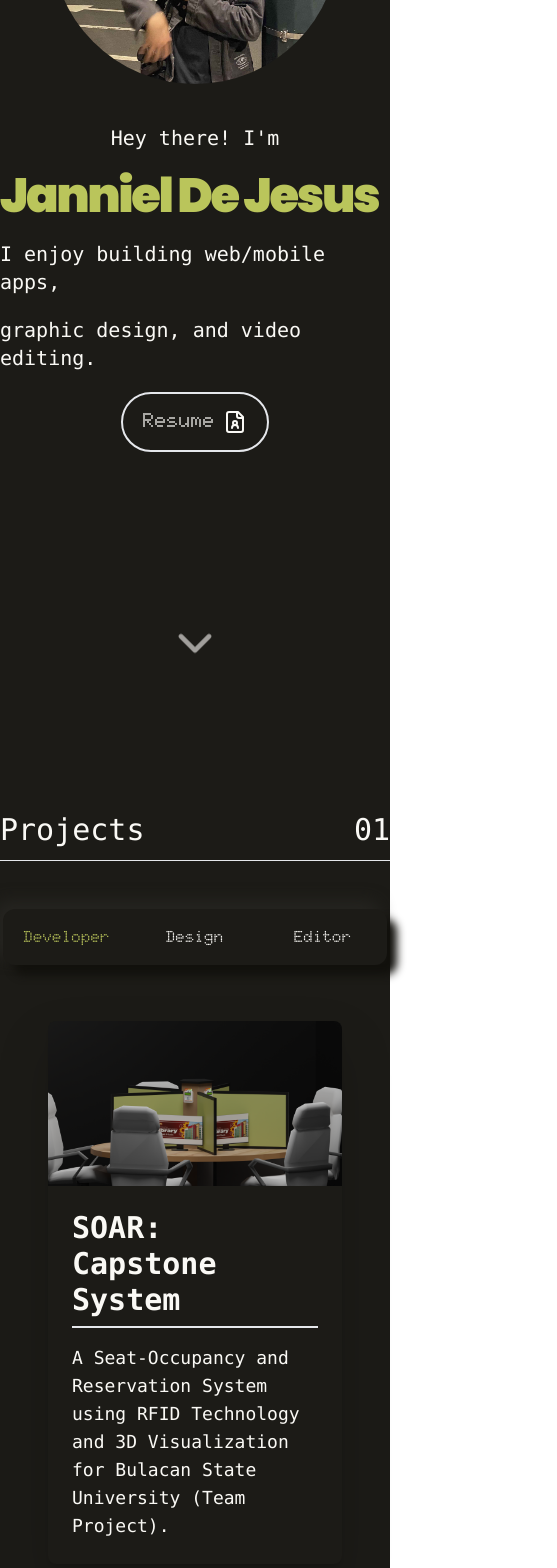
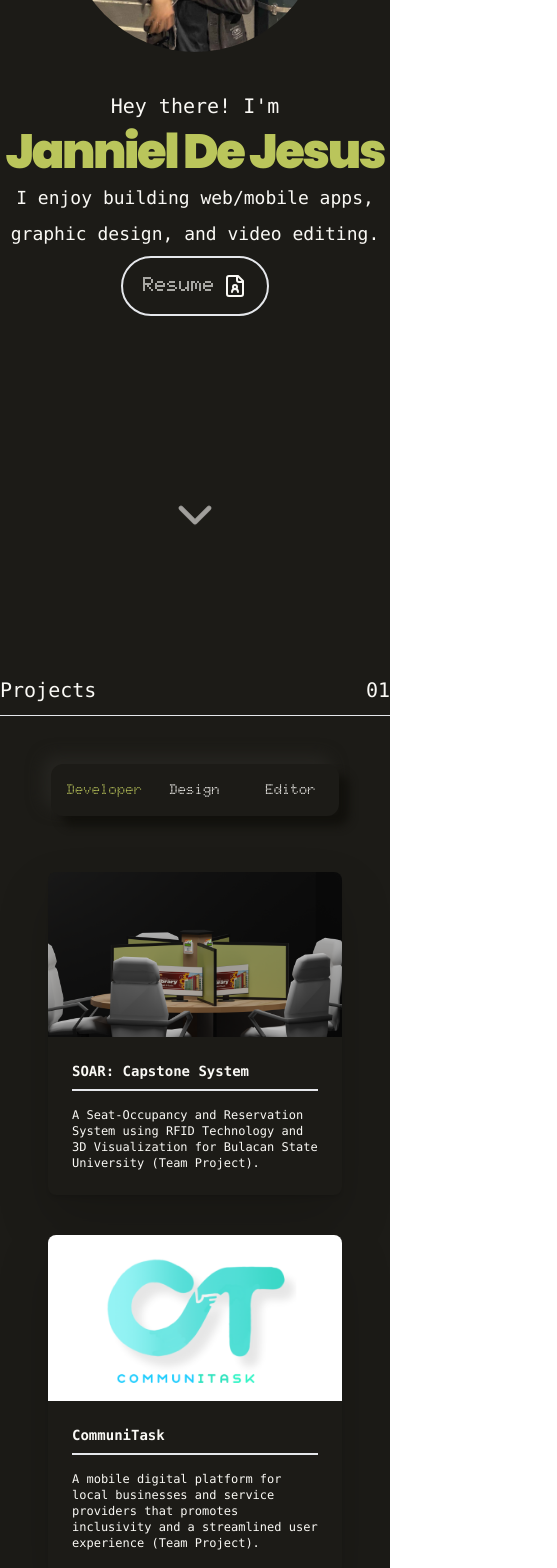
Before and after one commit to Janniel/portfolio, a React (Vite) app: page / in a window 390 px wide. Shown: the part 400-1968 px from the top of the page, 557 px wide, since content can reach past the window. Built offline with nearby package versions, Linux system fonts and the light colour scheme.

Commit message:
feat: improve responsiveness for smaller screens

```diff
--- a/src/components/AboutMe.tsx
+++ b/src/components/AboutMe.tsx
@@ -2,25 +2,28 @@ export default function AboutMe() {
   return (
     <section id="aboutMe" className="bg-my-black">
       <div className="container justify-between mx-auto pt-20 pb-48">
-        <div className="container h-10 pb-12 flex border-b">
-          <div className="text-my-white text-left text-3xl w-full font-mono">
+        <div className="container h-10 pb-2 md:pb-12 flex border-b">
+          <div className="text-my-white text-left text-xl md:text-3xl w-full font-mono">
             About Me
           </div>
-          <div className="text-my-white text-right text-3xl w-full font-mono">
+          <div className="text-my-white text-right text-xl md:text-3xl w-full font-mono">
             02
           </div>
         </div>
 
         <div className="containers grid grid-cols-1 xl:grid-cols-2 mx-auto pt-20 justify-between items-center">
-          <div className="container order-2 xl:order-1 mx-auto px-32 justify-between">
-            <div className="font-mono text-lg text-my-white">
+          <div className="container order-2 xl:order-1 mx-auto md:px-32 px-10 justify-between">
+            <div className="font-mono text-sm md:text-xl text-my-white">
               I’m{" "}
-              <strong className="text-faye text-xl">
+              <strong className="text-faye text-sm md:text-2xl">
                 Janniel Andrei D. De Jesus
               </strong>
               , a graduate of Bulacan State University{" "}
-              <strong className="text-[#61e2de] text-xl">(BulSU)</strong> with a{" "}
-              <strong className="text-faye text-xl">
+              <strong className="text-[#61e2de] text-sm md:text-xl">
+                (BulSU)
+              </strong>{" "}
+              with a{" "}
+              <strong className="text-faye text-sm md:text-xl">
                 Bachelor’s degree in Information Technology, specialized in Web
                 and Mobile Application Development.
               </strong>
@@ -35,20 +38,26 @@ export default function AboutMe() {
               just self-taught throughout senior high school up to today. My
               growth has been significantly shaped by my experiences during my
               internship in{" "}
-              <strong className="text-[#61e2de] text-xl">
+              <strong className="text-[#61e2de] text-sm md:text-xl">
                 Samsung R&D Institute Philippines
               </strong>{" "}
               as a{" "}
-              <strong className="text-faye text-xl">Frontend Developer</strong>,
-              involvement in school organization as{" "}
-              <strong className="text-faye text-xl">Digital Art Manager</strong>{" "}
+              <strong className="text-faye text-sm md:text-xl">
+                Frontend Developer
+              </strong>
+              , involvement in school organization as{" "}
+              <strong className="text-faye text-sm md:text-xl">
+                Digital Art Manager
+              </strong>{" "}
               in{" "}
-              <strong className="text-[#61e2de] text-xl">
+              <strong className="text-[#61e2de] text-sm md:text-xl">
                 BulSU Microsoft Student Community
               </strong>
               , and participation in{" "}
-              <strong className="text-[#61e2de] text-xl">competitions</strong>,
-              all of which have allowed me to refine my skills and expand my
+              <strong className="text-[#61e2de] text-sm md:text-xl">
+                competitions
+              </strong>
+              , all of which have allowed me to refine my skills and expand my
               knowledge.
             </div>
           </div>
--- a/src/components/Contact.tsx
+++ b/src/components/Contact.tsx
@@ -3,24 +3,24 @@ export default function Contact() {
     <section id="contact" className="bg-[#22211d]">
       <div className="container mx-auto pt-12 pb-48">
         <div className="pt-28 mx-auto text-left">
-          <h1 className="text-my-white font-tasa font-bold text-7xl text-center lg:text-left lg:text-9xl tracking-wider">
+          <h1 className="text-my-white font-tasa font-bold text-4xl text-center md:text-7xl lg:text-left lg:text-9xl tracking-wider">
             Let's Talk !
           </h1>
         </div>
         <div className="container grid grid-cols-1 gap-10 xl:grid-cols-2 pt-20">
           <div>
-            <h2 className="text-my-white font-tasa tracking-wider text-3xl pb-3 border-b-2">
+            <h2 className="text-my-white font-tasa tracking-wider text-xl pb-3 border-b-2">
               Email
             </h2>
-            <p className="text-my-white font-tasa font-black text-3xl xl:text-4xl py-5 hover:scale-[1.03] hover:text-faye duration-200">
+            <p className="text-my-white font-tasa font-black text-md md:text-3xl xl:text-4xl py-5 hover:scale-[1.03] hover:text-faye duration-200">
               dejesusjannielandrei@gmail.com
             </p>
           </div>
           <div>
-            <h2 className="text-my-white border-b-2 font-tasa tracking-wider text-3xl pb-3">
+            <h2 className="text-my-white border-b-2 font-tasa tracking-wider text-xl pb-3">
               Linkedin
             </h2>
-            <p className="text-my-white font-tasa font-black text-3xl xl:text-4xl py-5 hover:scale-[1.03] hover:text-faye duration-200">
+            <p className="text-my-white font-tasa font-black text-md md:text-3xl xl:text-4xl py-5 hover:scale-[1.03] hover:text-faye duration-200">
               https://www.linkedin.com/in/janniel32/
             </p>
           </div>
--- a/src/components/Hero.tsx
+++ b/src/components/Hero.tsx
@@ -12,17 +12,17 @@ export default function Hero() {
   return (
     <section className="bg-my-black">
       <div className="container max-w mx-auto flex flex-col-reverse lg:flex-row lg:pt-44 pt-14 pb-44">
-        <div className="space-y-5 mx-auto">
+        <div className="lg:space-y-5 space-y-2 mx-auto">
           <div className="text-my-white font-mono 2xl:text-4xl xl:text-3xl lg:text-2xl md:text-xl text-xl text-center lg:text-left">
             Hey there! I'm
           </div>
-          <div className=" text-faye font-poppinsBlack font-black tracking-tighter 2xl:text-8xl xl:text-7xl lg:text-6xl md:text-5xl text-5xl">
+          <div className=" text-faye font-poppinsBlack font-black tracking-tighter 2xl:text-8xl xl:text-7xl lg:text-6xl md:text-5xl text-5xl text-center lg:text-left">
             Janniel De Jesus
           </div>
-          <div className=" text-my-white font-mono 2xl:text-4xl xl:text-3xl lg:text-2xl md:text-xl text-xl">
+          <div className=" text-my-white font-mono 2xl:text-4xl xl:text-3xl lg:text-2xl md:text-xl text-lg text-center lg:text-left text-pretty">
             I enjoy building web/mobile apps,
           </div>
-          <div className=" text-my-white font-mono 2xl:text-4xl xl:text-3xl lg:text-2xl md:text-xl text-xl">
+          <div className=" text-my-white font-mono 2xl:text-4xl xl:text-3xl lg:text-2xl md:text-xl text-lg text-center lg:text-left text-pretty">
             graphic design, and video editing.
           </div>
           <div className="2xl:pt-5 xl:pt-3">
@@ -36,7 +36,7 @@ export default function Hero() {
         </div>
         <div className="justify-items-center object-right content-center mx-auto pb-10">
           <img
-            className="2xl:h-96 2xl:w-96 xl:h-[22rem] xl:w-[22rem] lg:h-[20rem] lg:w-[20rem] md:h-[18rem] md:w-[18rem] h-[18rem] w-[18rem] rounded-full hover:scale-[1.03] duration-200 object-cover"
+            className="2xl:h-96 2xl:w-96 xl:h-[22rem] xl:w-[22rem] lg:h-[20rem] lg:w-[20rem] md:h-[18rem] md:w-[18rem] h-[16rem] w-[16rem] rounded-full hover:scale-[1.03] duration-200 object-cover"
             src={import.meta.env.BASE_URL + "./assets/images/hero-pic.jpg"}
             alt="Janniel Andrei De Jesus"
           ></img>
--- a/src/components/Projects.tsx
+++ b/src/components/Projects.tsx
@@ -16,10 +16,10 @@ export default function Projects() {
           className="max-w bg-my-black drop-shadow-2xl border-none hover:scale-[1.03] duration-200"
           imgSrc={import.meta.env.BASE_URL + "./assets/images/dev-soar-pic.png"}
         >
-          <h5 className="text-3xl font-bold font-mono text-my-white border-b-2 pb-2">
+          <h5 className="md:text-3xl text-sm font-bold font-mono text-my-white border-b-2 pb-2">
             SOAR: Capstone System
           </h5>
-          <p className="text-my-white text-lg font-mono">
+          <p className="text-my-white md:text-lg text-xs font-mono">
             A Seat-Occupancy and Reservation System using RFID Technology and 3D
             Visualization for Bulacan State University (Team Project).
           </p>
@@ -28,10 +28,10 @@ export default function Projects() {
           className="max-w bg-my-black drop-shadow-2xl border-none hover:scale-[1.03] duration-200"
           imgSrc={import.meta.env.BASE_URL + "./assets/images/dev-ct-pic.png"}
         >
-          <h5 className="text-3xl font-bold font-mono text-my-white border-b-2 pb-2">
+          <h5 className="md:text-3xl text-sm font-bold font-mono text-my-white border-b-2 pb-2">
             CommuniTask
           </h5>
-          <p className="text-my-white text-lg font-mono">
+          <p className="text-my-white md:text-lg text-xs font-mono">
             A mobile digital platform for local businesses and service providers
             that promotes inclusivity and a streamlined user experience (Team
             Project).
@@ -43,10 +43,10 @@ export default function Projects() {
             import.meta.env.BASE_URL + "./assets/images/dev-meconium-pic.png"
           }
         >
-          <h5 className="text-3xl font-bold font-mono text-my-white border-b-2 pb-2">
+          <h5 className="md:text-3xl text-sm font-bold font-mono text-my-white border-b-2 pb-2">
             Meconium
           </h5>
-          <p className="text-my-white text-lg font-mono">
+          <p className="text-my-white md:text-lg text-xs font-mono">
             A mobile application powered by AI and Machine Learning to help
             parents detect potential health issues in their baby's stool from
             its color and texture (Team Idea-Project).
@@ -58,10 +58,10 @@ export default function Projects() {
             import.meta.env.BASE_URL + "./assets/images/dev-portfolio-pic.png"
           }
         >
-          <h5 className="text-3xl font-bold font-mono text-my-white border-b-2 pb-2">
+          <h5 className="md:text-3xl text-sm font-bold font-mono text-my-white border-b-2 pb-2">
             My Portfolio
           </h5>
-          <p className="text-my-white text-lg font-mono">
+          <p className="text-my-white md:text-lg text-xs font-mono">
             My portfolio website built with React, Tailwind CSS, TypeScript, and
             Vite, designed to showcase my skills.
           </p>
@@ -145,10 +145,10 @@ export default function Projects() {
           ></iframe>
 
           <div className="p-6 bg-my-black rounded-b-lg">
-            <h5 className="text-my-white font-mono text-3xl border-b-2 pb-2">
+            <h5 className="text-my-white font-mono md:text-3xl text-sm border-b-2 pb-2">
               Tagpo: A Short Film
             </h5>
-            <p className="text-my-white text-lg font-mono py-4">
+            <p className="text-my-white md:text-lg text-xs font-mono py-4">
               An official entry for CBCI Flix Season 2 (2023).
             </p>
           </div>
@@ -163,10 +163,10 @@ export default function Projects() {
           ></iframe>
 
           <div className="p-6 bg-my-black rounded-b-lg">
-            <h5 className="text-my-white font-mono text-3xl border-b-2 pb-2">
+            <h5 className="text-my-white font-mono md:text-3xl text-sm border-b-2 pb-2">
               Tagpo: Short Film Trailer
             </h5>
-            <p className="text-my-white text-lg font-mono py-4">
+            <p className="text-my-white md:text-lg text-xs font-mono py-4">
               An official entry for CBCI Flix Season 2 (2023).
             </p>
           </div>
@@ -182,10 +182,10 @@ export default function Projects() {
           ></iframe>
 
           <div className="p-6 bg-my-black rounded-b-lg">
-            <h5 className="text-my-white font-mono text-3xl border-b-2 pb-2">
+            <h5 className="text-my-white font-mono md:text-3xl text-sm border-b-2 pb-2">
               Foreign Language Activity (Mandarin)
             </h5>
-            <p className="text-my-white text-lg font-mono py-4">
+            <p className="text-my-white md:text-lg text-xs font-mono py-4">
               A personal vlog activity on FL302 course (2023).
             </p>
           </div>
@@ -201,10 +201,10 @@ export default function Projects() {
           ></iframe>
 
           <div className="p-6 bg-my-black rounded-b-lg">
-            <h5 className="text-my-white font-mono text-3xl border-b-2 pb-2">
+            <h5 className="text-my-white font-mono md:text-3xl text-sm border-b-2 pb-2">
               CBCI Lifeline
             </h5>
-            <p className="text-my-white text-lg font-mono py-4">
+            <p className="text-my-white md:text-lg text-xs font-mono py-4">
               A promo/teaser video for CBCI's podcast-like event portion (2020).
             </p>
           </div>
@@ -220,10 +220,10 @@ export default function Projects() {
           ></iframe>
 
           <div className="p-6 bg-my-black rounded-b-lg">
-            <h5 className="text-my-white font-mono text-3xl border-b-2 pb-2">
+            <h5 className="text-my-white font-mono md:text-3xl text-sm border-b-2 pb-2">
               Huling Sandali (Music Video)
             </h5>
-            <p className="text-my-white text-lg font-mono py-4">
+            <p className="text-my-white md:text-lg text-xs font-mono py-4">
               A final requirement for a senior high school subject (2019).
             </p>
           </div>
@@ -235,11 +235,11 @@ export default function Projects() {
   return (
     <section id="projects" className="bg-my-black">
       <div className="container justify-between mx-auto pt-32">
-        <div className="container h-10 pb-12 flex border-b">
-          <div className="text-my-white text-left text-3xl w-full font-mono">
+        <div className="container h-10 pb-2 md:pb-12 flex border-b">
+          <div className="text-my-white text-left text-xl md:text-3xl w-full font-mono">
             Projects
           </div>
-          <div className="text-my-white text-right text-3xl w-full font-mono">
+          <div className="text-my-white text-right text-xl md:text-3xl w-full font-mono">
             01
           </div>
         </div>
@@ -249,7 +249,7 @@ export default function Projects() {
             {tabs.map((tab) => (
               <button
                 key={tab.id}
-                className={`px-4 py-2 w-32 mx-auto font-semibold font-doto ${
+                className={`px-4 py-2 w-24 md:w-32 mx-auto font-semibold font-doto text-sm md:text-md ${
                   activeTab === tab.id
                     ? "text-faye"
                     : "text-my-white hover:text-faye duration-300"
--- a/src/index.css
+++ b/src/index.css
@@ -1,6 +1,11 @@
 @tailwind base;
 @tailwind components;
 @tailwind utilities;
+
+html,
+body {
+  @apply overflow-x-hidden;
+}
 
 @layer base {
   @font-face {
```
